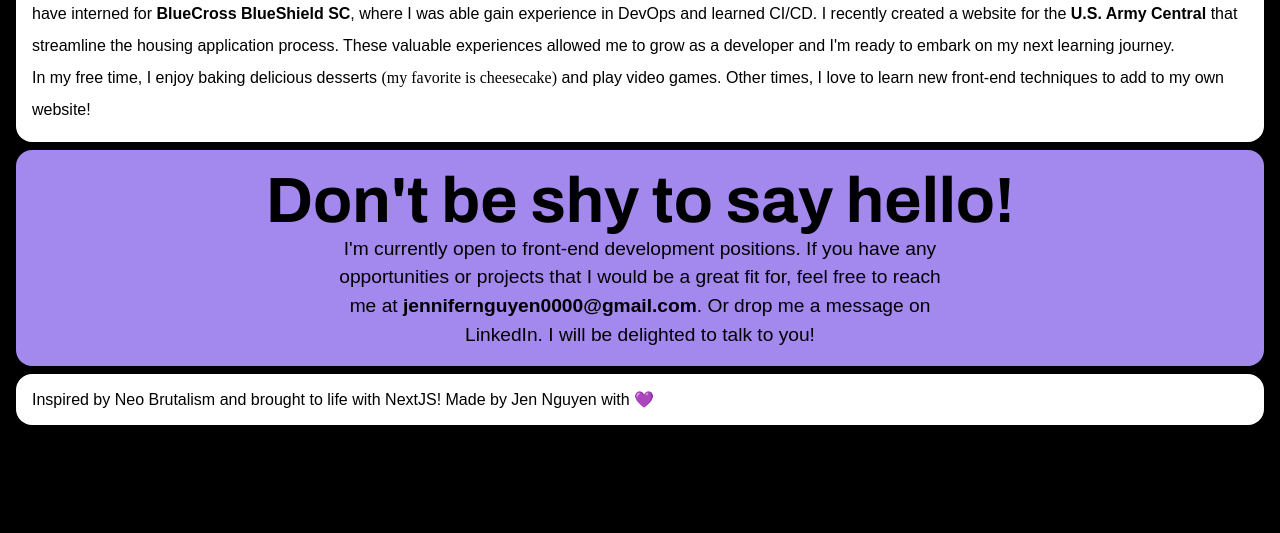
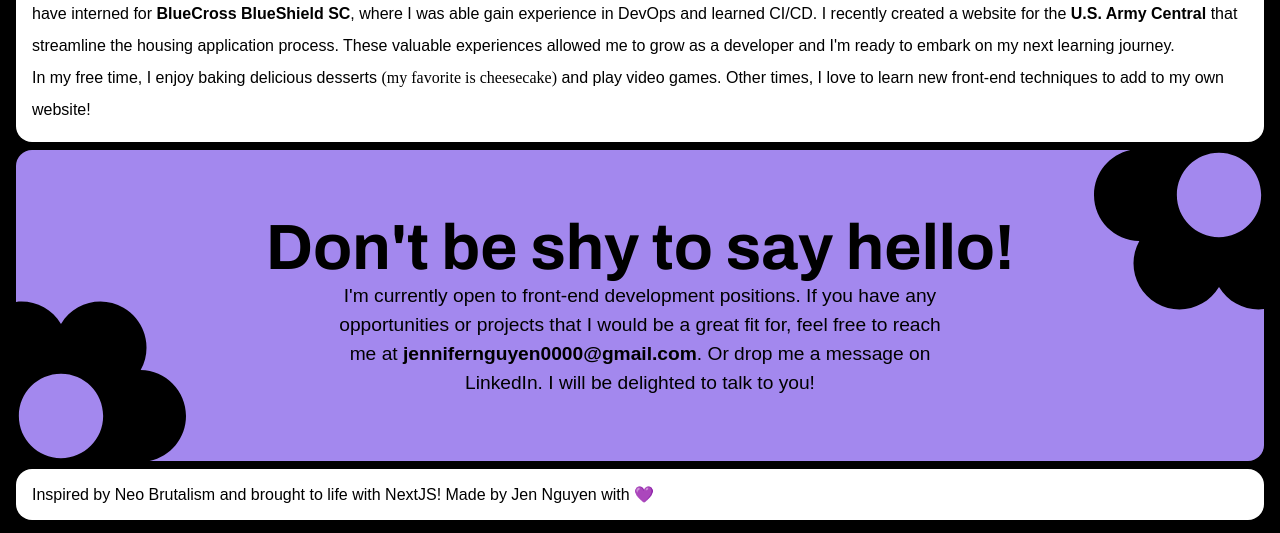
Before and after one commit to jjxnn/personal_websitev2, a Next.js app: page / in a window 1280 px wide. Shown: the part 2718-3251 px from the top of the page. Before the commit the page ends 3159 px from the top, so only its background shows below. Built offline with nearby package versions, Linux system fonts and the light colour scheme; a web font is replaced by a local one.

Commit message:
Add accent to contact container

```diff
--- a/src/app/page.module.scss
+++ b/src/app/page.module.scss
@@ -106,6 +106,11 @@
   flex-direction: column;
   justify-content: center;
   align-items: center;
+  position: relative;
+  overflow: hidden;
+  border-top-right-radius: 0;
+  border-bottom-left-radius: 0;
+  min-height: 35ch;
   p:first-child {
     font-family: "Archivo", sans-serif;
     font-size: 4rem;
@@ -116,6 +121,26 @@
     line-height: 1.5;
     width: 50%;
     font-size: 1.2rem;
+  }
+
+  .flower_accent {
+
+    height: fit-content;
+    position: absolute;
+
+    &:nth-of-type(1) {
+    right: -5rem;
+    top: -5rem;
+    transform: rotate(90deg);
+    width: 250px;
+    }
+
+    &:nth-of-type(2) {
+      left: -5rem;
+  bottom: -5rem;
+    transform: rotate(90deg);
+    width: 250px;
+    }
   }
 }
 
@@ -240,11 +265,18 @@
   }
 
   .contact_cont {
+    height: auto;
+    border-top-right-radius: 1rem;
+  border-bottom-left-radius: 1rem;
     p:first-child {
       text-align: center;
     }
     .contact_para {
       width: 100%;
+    }
+
+    .flower_accent {
+      display: none;
     }
   }
   .peep_img {
--- a/src/app/page.tsx
+++ b/src/app/page.tsx
@@ -5,6 +5,8 @@ import videa from "./img/polaroid3.png";
 import haa from "./img/polaroid2.png";
 import pockeity from "./img/polaroid1.png";
 import Link from "next/link";
+
+import flower from './img/flower.svg'
 export default function Home() {
   return (
     <main className={styles.main}>
@@ -352,6 +354,8 @@ export default function Home() {
           me a message on <span>LinkedIn</span>. I will be delighted to talk to
           you!
         </p>
+        <Image src={flower} alt="flower-accent" className={`${styles.flower_accent}`}/>
+        <Image src={flower} alt="flower-accent" className={`${styles.flower_accent}`}/>
       </section>
     </main>
   );
```
